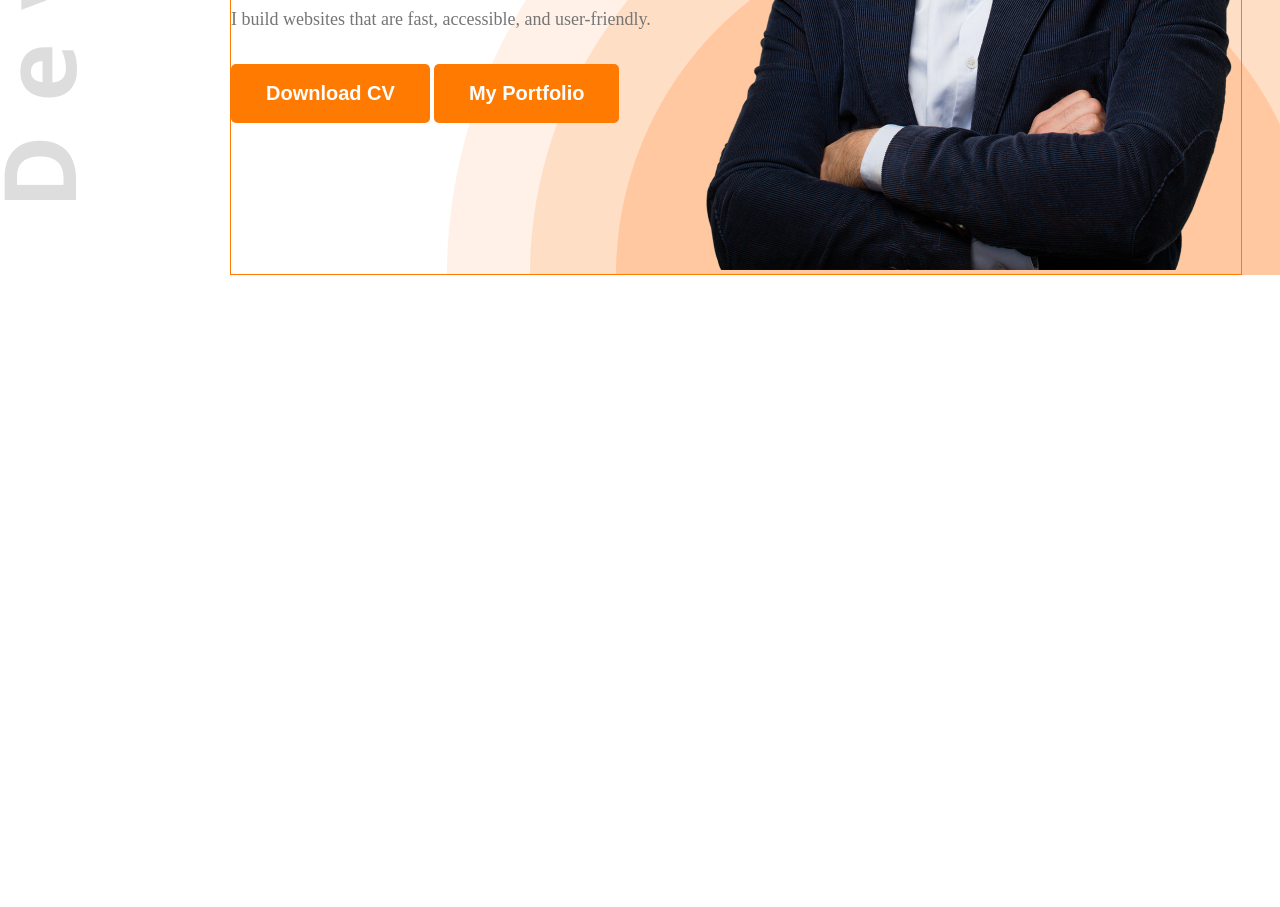
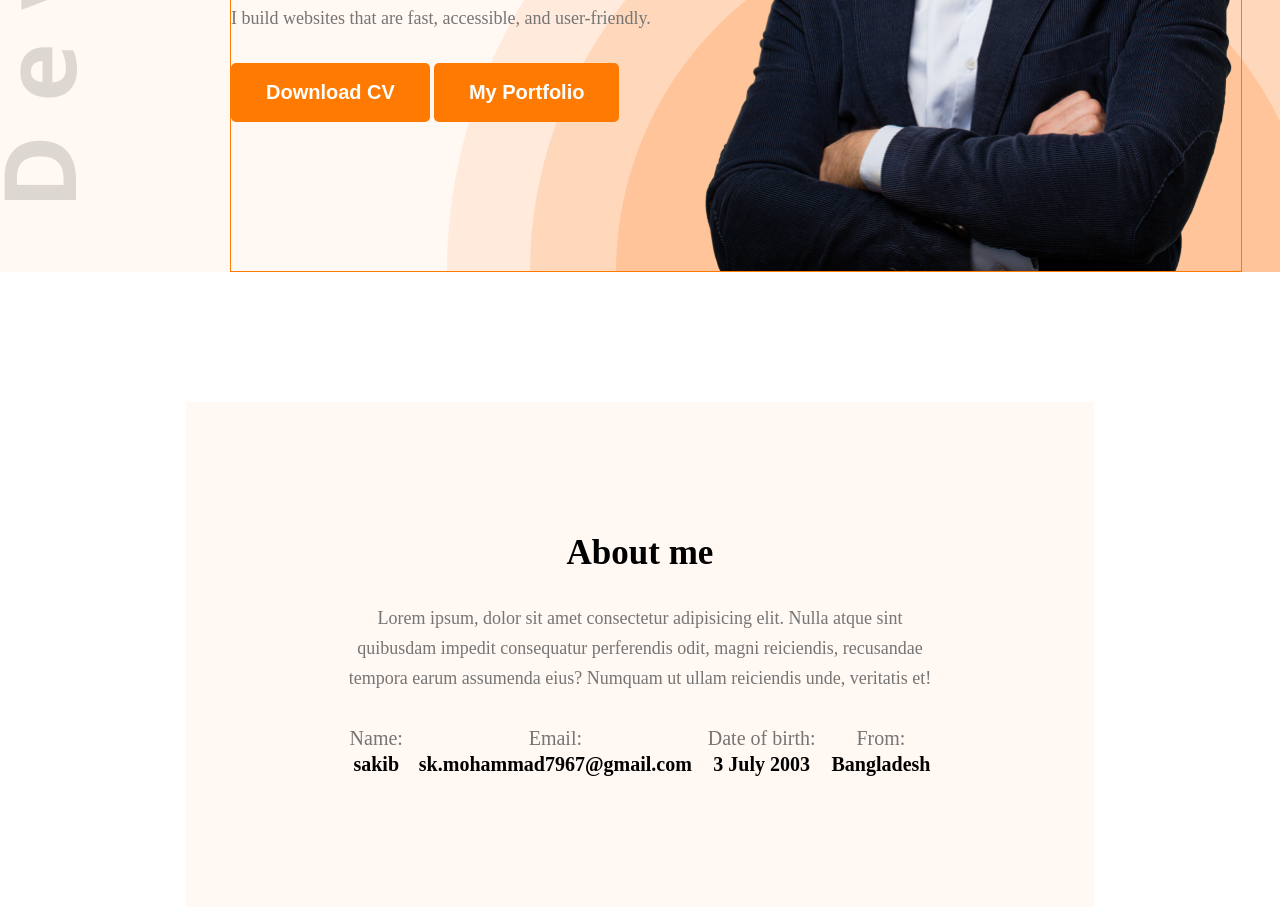
Before and after one commit to KhanUsakib/Hardw-1, a plain HTML site: page index.html in a window 1280 px wide. Shown: the part 563-1470 px from the top of the page. Before the commit the page ends 838 px from the top, so only its background shows below. Drawn offline with Linux system fonts and the light colour scheme.

Commit message:
new code about

```diff
--- a/index.html
+++ b/index.html
@@ -39,5 +39,32 @@
                 </div>
             </section>
     </header>
+     <section id="about">
+        <div class="about-content">
+            <div class="section-heading">
+                <h2>About me</h2>
+                <p>Lorem ipsum, dolor sit amet consectetur adipisicing elit. Nulla atque sint quibusdam impedit consequatur perferendis odit, magni reiciendis, recusandae tempora earum assumenda eius? Numquam ut ullam reiciendis unde, veritatis et!</p>
+            </div>
+            <div class="about-info">
+                <div class="info-card">
+                    <p>Name:</p>
+                    <h4>sakib</h4>
+                </div>
+                <div class="info-card">
+                    <p>Email:</p>
+                    <h4>sk.mohammad7967@gmail.com</h4>
+                </div>
+                <div class="info-card">
+                    <p>Date of birth:</p>
+                    <h4>3 July 2003</h4>
+                </div>
+                <div class="info-card">
+                    <p>From:</p>
+                    <h4>Bangladesh</h4>
+                </div>
+
+            </div>
+        </div>
+     </section>
 </body>
 </html>
--- a/portfolio.css
+++ b/portfolio.css
@@ -26,11 +26,24 @@
   .color-orange {
     color: #FF7A00;
   }
-
+.section-heading {
+  width: 827;
+  text-align: center;
+}
+.section-heading h2{
+  font-size: 35px;
+  margin-bottom: 30px;
+}
+.section-heading p{
+  font-size: 18px;
+  margin-bottom: 30px;
+  line-height: 30px;
+  color: #757575;
+}
 header{
   background-color: #FFF8F3;
   padding-top: 50px;
-  background: url(./images/developer.png),url(./images/header_bg.png);
+  background: url(./images/developer.png),url(./images/header_bg.png),#FFF8F3;
   background-position: top left,bottom right;
   background-repeat: no-repeat;
  }
@@ -90,7 +103,33 @@ header{
   line-height: 30px;
   margin-bottom: 30px;
  }
- #banner .banner-imgage img{
+ #banner .banner-image img{
   width: 585px;
   vertical-align: middle;
  }
+ #about{
+  padding-top: 130px;
+
+ }
+ #about .about-content{
+  width: 71%;
+  max-width: 1140px;
+  margin: 0 auto;
+  text-align: center;
+  background-color: #FFF8F3;
+  padding: 131px 156px;
+ /* border: 1px solid #FF7A00;
+  margin: 0 auto;*/
+ }
+ #about .about-content .about-info{
+  display: flex;
+  justify-content: space-around;
+ }
+ .about-info p{
+  font-size: 20px;
+  color: #757575;
+  line-height: 30px;
+ }
+ .about-info .info-card{
+  font-size: 20px;
+ }
```
